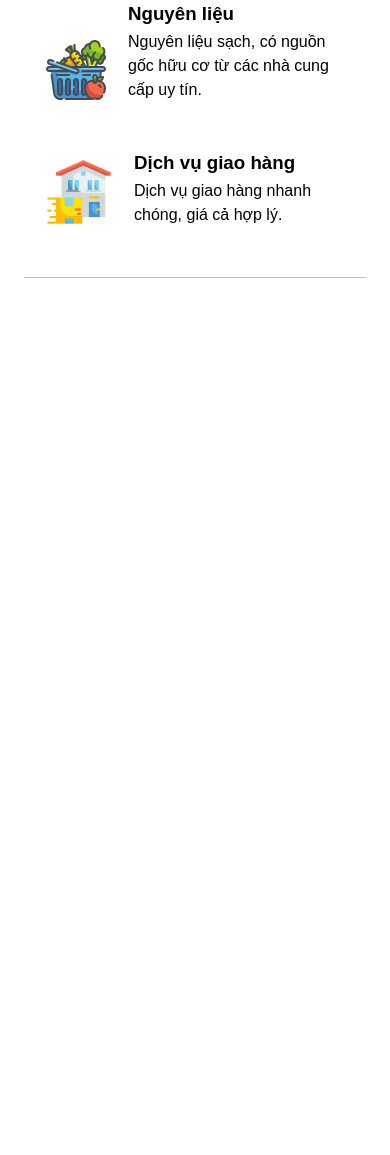
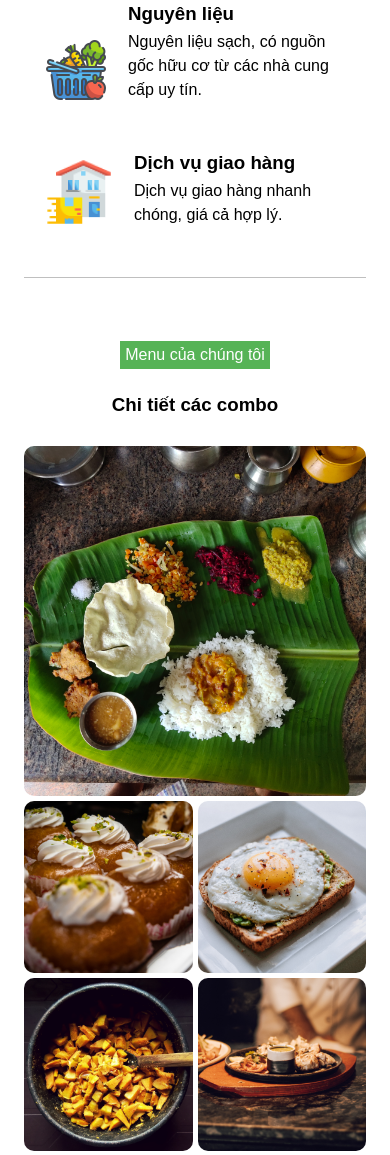
Before and after one commit to Son-Uchiha/Web_Thuc_Hanh, a plain HTML site: page index.html in a window 390 px wide. Shown: the part 1088-2243 px from the top of the page. Before the commit the page ends 1414 px from the top, so only its background shows below. Drawn offline with Linux system fonts and the light colour scheme.

Commit message:
responsive grid

```diff
--- a/assets/css/style.css
+++ b/assets/css/style.css
@@ -42,7 +42,7 @@ a {
   gap: 5rem;
 }
 
-.hero .tag {
+.tag {
   margin-top: 15px;
   display: inline-block;
   background-color: rgb(86, 179, 86);
@@ -97,6 +97,64 @@ a {
   line-height: 1.5;
 }
 
+/* Intro */
+.intro .body {
+  text-align: center;
+}
+
+.intro h3 {
+  margin-bottom: 30px;
+}
+
+/* Grid container */
+
+.item img {
+  width: 100%;
+  height: 100%;
+  object-fit: cover;
+  border-radius: 10px;
+}
+.container {
+  max-width: 100%;
+  display: grid;
+  height: auto;
+  grid-template-columns: repeat(4, 1fr);
+  grid-template-rows: repeat(3, 1fr);
+  grid-template-areas:
+    "img1 img1 img2 img3"
+    "img1 img1 img2 img7"
+    "img4 img5 img6 img7";
+  gap: 12px;
+}
+
+.item1 {
+  grid-area: img1;
+}
+
+.item2 {
+  grid-area: img2;
+}
+
+.item3 {
+  grid-area: img3;
+}
+
+.item4 {
+  grid-area: img4;
+}
+
+.item5 {
+  grid-area: img5;
+}
+
+.item6 {
+  grid-area: img6;
+}
+
+.item7 {
+  grid-area: img7;
+}
+
 @media (max-width: 1000px) {
   .hero .body {
     flex-direction: column;
@@ -120,6 +178,10 @@ a {
     line-height: 1.2;
     margin-bottom: 30px;
   }
+
+  .container {
+    gap: 8px;
+  }
 }
 
 @media (max-width: 700px) {
@@ -134,6 +196,16 @@ a {
     line-height: 1.1;
     margin-bottom: 30px;
   }
+
+  .container {
+    gap: 5px;
+    grid-template-columns: repeat(3, 1fr);
+    grid-template-areas:
+      "img1 img1 img2"
+      "img1 img1 img2"
+      "img4 img5 img7"
+      "img3 img6 img7";
+  }
 }
 
 @media (max-width: 400px) {
@@ -142,4 +214,16 @@ a {
     font-weight: 500;
     margin-bottom: 30px;
   }
+
+  .container {
+    gap: 5px;
+    grid-template-columns: repeat(2, 1fr);
+    grid-template-areas:
+      "img1 img1"
+      "img1 img1"
+      "img4 img5"
+      "img3 img6"
+      "img2 img7"
+      "img2 img7";
+  }
 }
--- a/index.html
+++ b/index.html
@@ -87,6 +87,39 @@
       </div>
 
       <!-- intro -->
+      <div class="intro">
+        <div class="main-content">
+          <div class="body">
+            <div class="tag">Menu của chúng tôi</div>
+            <h3>Chi tiết các combo</h3>
+
+            <!-- Grid container-->
+            <div class="container">
+              <div class="item1 item">
+                <img src="assets/img/grid_image1.png" alt="" />
+              </div>
+              <div class="item2 item">
+                <img src="assets/img/grid_image2.png" alt="" />
+              </div>
+              <div class="item3 item">
+                <img src="assets/img/grid_image3.png" alt="" />
+              </div>
+              <div class="item4 item">
+                <img src="assets/img/grid_image4.png" alt="" />
+              </div>
+              <div class="item5 item">
+                <img src="assets/img/grid_image5.png" alt="" />
+              </div>
+              <div class="item6 item">
+                <img src="assets/img/grid_image6.png" alt="" />
+              </div>
+              <div class="item7 item">
+                <img src="assets/img/grid_image7.png" alt="" />
+              </div>
+            </div>
+          </div>
+        </div>
+      </div>
     </main>
   </body>
 </html>
```
